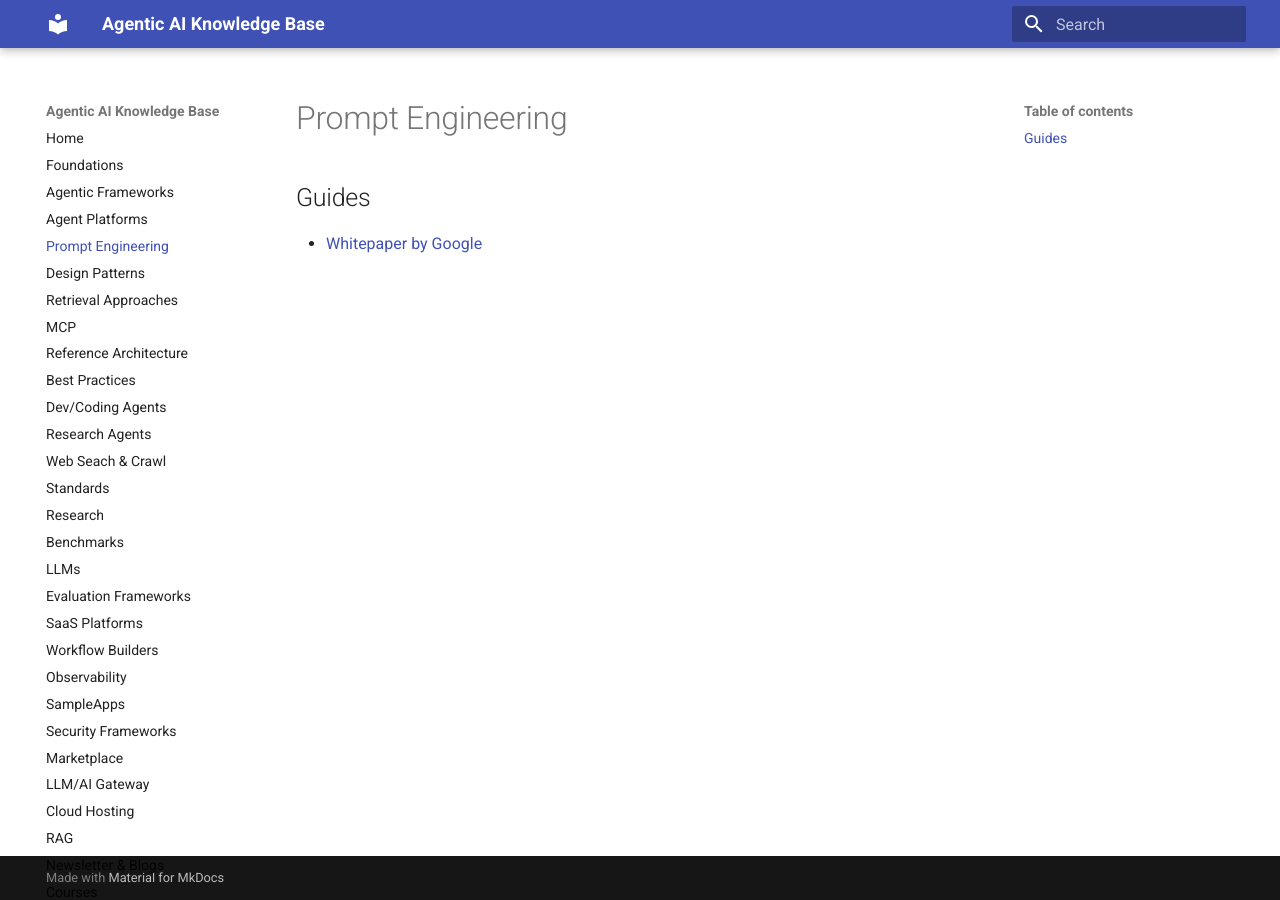
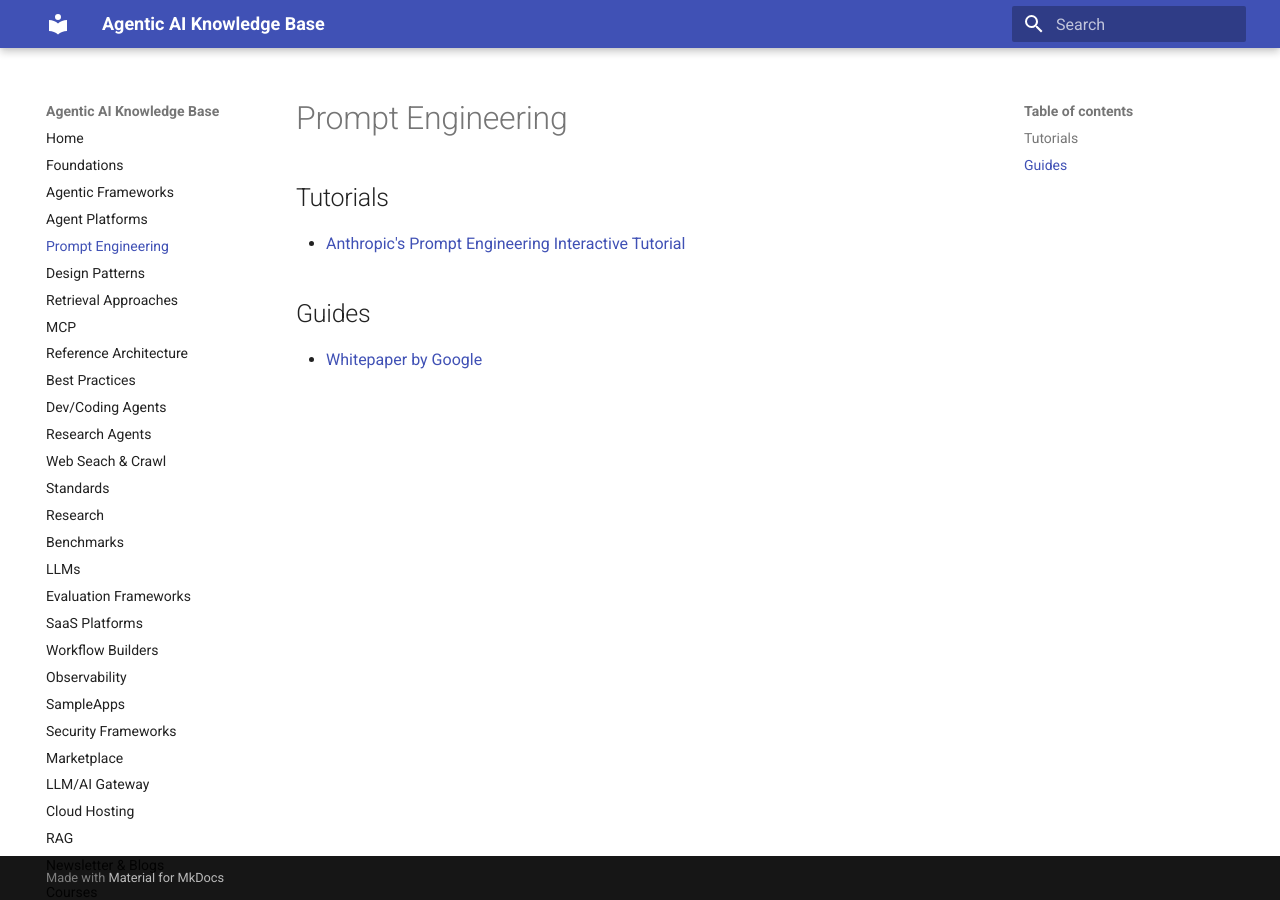
Before and after one commit to ankurkumarz/agentic-ai-knowledge-base, an MkDocs documentation site: the page built from docs/PromptEngineering/README.md, in a window 1280 px wide. Built offline with MkDocs 1.6.1 and Material for MkDocs 9.7.7, drawn with Linux system fonts in a browser that asks for light colours.

Commit message:
Anthropic Tutorial Added

```diff
--- a/docs/PromptEngineering/README.md
+++ b/docs/PromptEngineering/README.md
@@ -1,3 +1,7 @@
+
+## Tutorials
+
+- [Anthropic's Prompt Engineering Interactive Tutorial](https://github.com/anthropics/prompt-eng-interactive-tutorial)
 
 ## Guides
 
```
